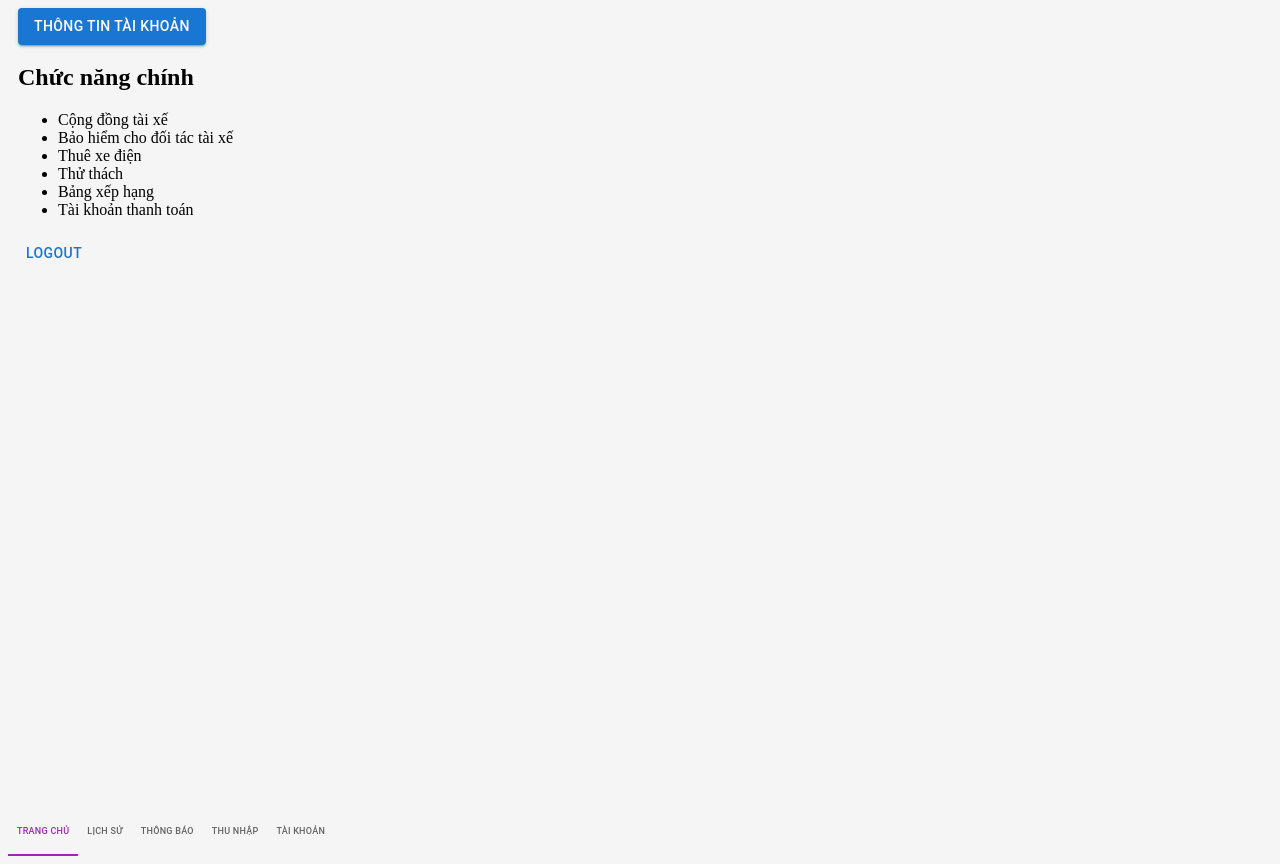
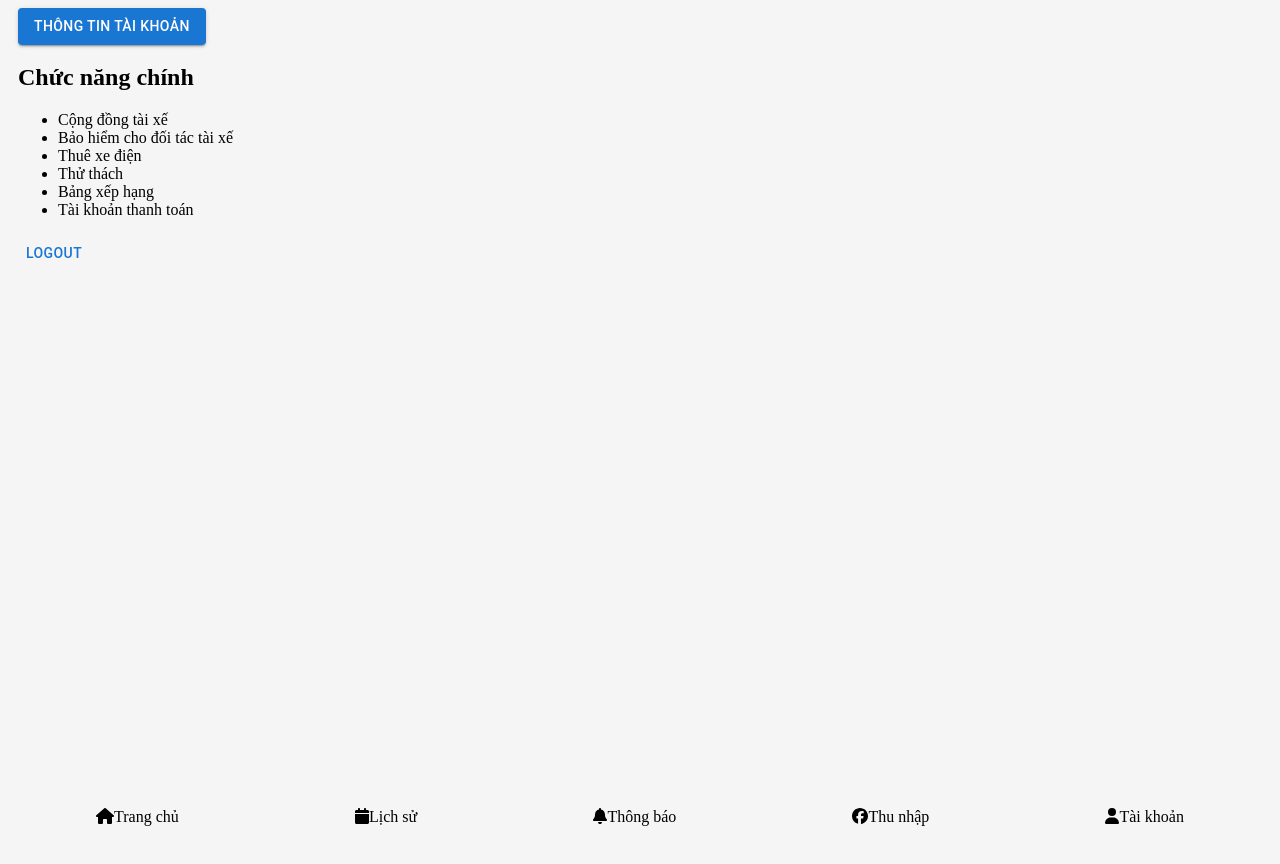
Before and after one commit to toandng/final-project-k12, a React (Vite) app: page /features in a window 1280 px wide. Built offline with nearby package versions, Linux system fonts and the light colour scheme.

Commit message:
profile, editprofile, react-hook-form, yup

```diff
--- a/package.json
+++ b/package.json
@@ -13,6 +13,8 @@
     "@emotion/react": "^11.14.0",
     "@emotion/styled": "^11.14.0",
     "@fortawesome/fontawesome-svg-core": "^6.7.2",
+    "@fortawesome/free-brands-svg-icons": "^6.7.2",
+    "@fortawesome/free-regular-svg-icons": "^6.7.2",
     "@fortawesome/free-solid-svg-icons": "^6.7.2",
     "@fortawesome/react-fontawesome": "^0.2.2",
     "@hookform/resolvers": "^4.1.3",
--- a/src/components/Button/Button.module.scss
+++ b/src/components/Button/Button.module.scss
@@ -0,0 +1,18 @@
+.wrapper{
+    display: inline-flex;
+    justify-content: center;
+    border: none;
+    height: 40px;
+    border-radius: 5px;
+    // padding: 7px 20px;
+    // margin: 10px 23px;
+}
+.normal{
+    background-color: #f5f5f5;
+}
+.primary{
+    background-color: red;
+}
+.secondary{
+    background-color: blue;
+}
--- a/src/components/Button/index.jsx
+++ b/src/components/Button/index.jsx
@@ -10,6 +10,7 @@ function Button ({
     icon,
     primary = false,
     secondary = false,
+    normal = false,
     rounded = false,
     to = "",
     className = "",
@@ -37,9 +38,11 @@ function Button ({
    };
 
    return(
+
     <Component
         {...passProps}
         className={clsx(styles.wrapper, className, {
+            [styles.normal]: normal,
             [styles.primary]: primary,
             [styles.secondary]: secondary,
             [styles.rounded]: rounded,
@@ -56,6 +59,7 @@ function Button ({
             </div>
         )}
     </Component>
+
    )
 }
 
@@ -67,9 +71,11 @@ Button.propTypes = {
     href: PropTypes.string,
     primary: PropTypes.bool,
     secondary: PropTypes.bool,
+    normal: PropTypes.bool,
     rounded: PropTypes.bool,
     disable: PropTypes.bool,
     isLoading: PropTypes.bool,
+
     onClick: PropTypes.func,
 
 }
--- a/src/layouts/DefaultLayout/Component/Footer/Footer.jsx
+++ b/src/layouts/DefaultLayout/Component/Footer/Footer.jsx
@@ -1,70 +1,33 @@
-import * as React from "react";
-import Tabs from "@mui/material/Tabs";
-import Tab from "@mui/material/Tab";
-import Box from "@mui/material/Box";
-import { NavLink } from "react-router-dom";
+
 import styles from "../../Component/Footer/Footer.module.scss";
 import config from "../../../../config";
+import {faFacebook} from "@fortawesome/free-brands-svg-icons"
+import  Button  from "../../../../components/Button/index";
+import { faBell, faCalendar, faHouse, faUser } from "@fortawesome/free-solid-svg-icons";
 
 function Footer() {
-    const [value, setValue] = React.useState("one");
 
-    const handleChange = (event, newValue) => {
-      setValue(newValue);
-    };
 
     return (
       <div>
-        <div className={styles.wrapper}>
-          <Box sx={{ width: "100%", display: "flex", justifyContent: "center" }}>
-            <Tabs
-              value={value}
-              onChange={handleChange}
-              textColor="secondary"
-              indicatorColor="secondary"
-              aria-label="secondary tabs example"
-              sx={{ width: "100%", maxWidth: "100%", overflowX: "auto" }} // Đảm bảo chiếm toàn bộ chiều ngang
-              variant="scrollable" // Kích hoạt chế độ cuộn
-              scrollButtons="auto" // Hiển thị nút cuộn khi cần
-            >
-              <Tab
-                label="Trang chủ"
-                component={NavLink}
-                to={config.routes.home}
-                value="one"
-                sx={{ minWidth: "auto", padding: "4px 9px", fontSize: "9px" }}
-              />
-              <Tab
-                label="Lịch sử"
-                component={NavLink}
-                to={config.routes.home}
-                value="two"
-                sx={{ minWidth: "auto", padding: "4px 9px", fontSize: "9px" }}
-              />
-              <Tab
-                label="Thông báo"
-                component={NavLink}
-                to={config.routes.home}
-                value="three"
-                sx={{ minWidth: "auto", padding: "4px 9px", fontSize: "9px" }}
-              />
-              <Tab
-                label="Thu nhập"
-                component={NavLink}
-                to={config.routes.home}
-                value="four"
-                sx={{ minWidth: "auto", padding: "4px 9px", fontSize: "9px" }}
-              />
-
-              <Tab
-                label="Tài khoản"
-                component={NavLink}
-                to={config.routes.features}
-                value="five"
-                sx={{ minWidth: "auto", padding: "4px 9px", fontSize: "9px" }}
-              />
-            </Tabs>
-          </Box>
+          <div className={styles.container}>
+            <div className={styles.foter}>
+              <div>
+                <Button icon={faHouse} normal to={config.routes.home}>Trang chủ</Button>
+              </div>
+              <div>
+                <Button icon={faCalendar} normal to={config.routes.home}>Lịch sử</Button>
+              </div>
+              <div>
+                <Button icon={faBell} normal to={config.routes.home}>Thông báo</Button>
+              </div>
+              <div>
+                <Button icon={faFacebook} normal to={config.routes.home}>Thu nhập</Button>
+              </div>
+              <div>
+                <Button icon={faUser} normal to={config.routes.profile}>Tài khoản</Button>
+              </div>
+            </div>
         </div>
       </div>
     );
--- a/src/layouts/DefaultLayout/Component/Footer/Footer.module.scss
+++ b/src/layouts/DefaultLayout/Component/Footer/Footer.module.scss
@@ -0,0 +1,37 @@
+.foter {
+    display: flex;
+    justify-content: space-around;
+    width: 100%;
+
+    a {
+      text-decoration: none !important;
+      color: inherit;
+    }
+
+    button {
+      display: flex;
+      align-items: center;
+      justify-content: center;
+      gap: 8px;
+      font-size: 16px;
+      font-weight: 500;
+      padding: 10px 15px;
+      color: white;
+      background-color: transparent;
+      border: none;
+      cursor: pointer;
+      transition: all 0.3s ease-in-out;
+
+      &:hover {
+        color: #ffcc00;
+        transform: scale(1.1);
+      }
+
+      svg {
+        font-size: 22px;
+
+
+
+      }
+    }
+  }
--- a/src/pages/Account/Profile/Component/EditProfile/EditProfile.jsx
+++ b/src/pages/Account/Profile/Component/EditProfile/EditProfile.jsx
@@ -9,6 +9,7 @@ import config from "../../../../../config";
 import Button from "../../../../../components/Button";
 import { toast } from "react-toastify";
 
+// eslint-disable-next-line react/prop-types
 function EditProfile({ user: initialUser }) {
   const [user, setUser] = useState(initialUser);
   const navigate = useNavigate();
@@ -135,10 +136,10 @@ function EditProfile({ user: initialUser }) {
       {errors.birthDate && <p className={styles.error}>{errors.birthDate.message}</p>}
 
       <div className={styles.buttons}>
-        <Button size="lg" type="button" onClick={() => navigate(-1)}>
+        <Button size="lg" type="button" onClick={() => navigate(-1)} primary>
           Hủy
         </Button>
-        <Button size="lg" type="submit" isLoading={isLoading}>
+        <Button size="lg" type="submit" isLoading={isLoading} secondary>
           Cập nhật
         </Button>
       </div>
--- a/src/pages/Account/Profile/Component/EditProfile/EditProfile.module.scss
+++ b/src/pages/Account/Profile/Component/EditProfile/EditProfile.module.scss
@@ -15,24 +15,15 @@ label{
     padding: 20px 0px;
     font-size: 18px;
 }
+.buttons{
+    padding: 20px 20px;
+}
 
 .buttons span{
     font-size: 20px;
-    padding: 10px 20px;
-   margin: 0px auto;
+    padding: 20px 20px;
+   margin: 10px 20px;
    width: 100px;
+   height: 40px;
 
 }
-button:nth-child(1){
-    background-color: rgb(226, 51, 51);
-    height: 40px;
-    border-radius: 10px;
-    border: none;
-}
-button:nth-child(2){
-    background-color: rgb(74, 74, 204);
-    height: 40px;
-    border-radius: 10px;
-    border: none;
-    float: right;
-}
--- a/src/pages/Account/Profile/ProfilePage.jsx
+++ b/src/pages/Account/Profile/ProfilePage.jsx
@@ -48,12 +48,16 @@ function ProfilePage () {
         <p><strong>Ngày tạo:</strong> {new Date(user?.createdAt).toLocaleDateString()}</p>
     </div>
     <div>
-        <Button component={Link}
+        <Button component={Link} secondary
         to={config.routes.edit}  > Cập nhật thông tin</Button>
     </div>
     <div>
-        <Button component={Link}
+        <Button component={Link} secondary
         to={config.routes.home}  > Quay lại</Button>
+    </div>
+    <div>
+        <Button component={Link} secondary
+        to={config.routes.login}  > Logout</Button>
     </div>
 </section>
   )
```
Also changed, not shown: 1 other file (tests, documents, lock files or other folders).
